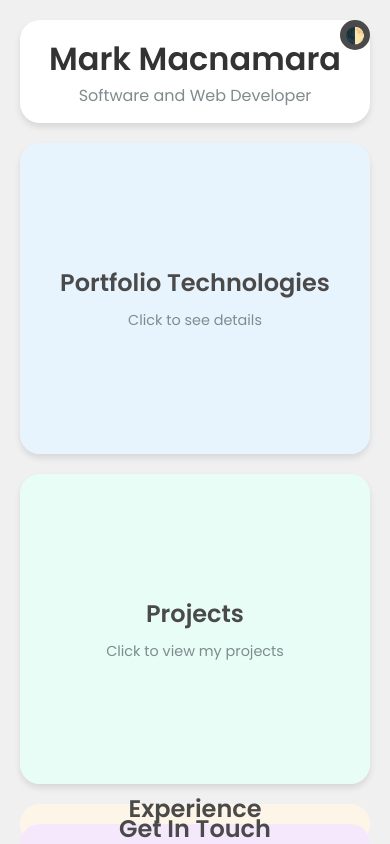
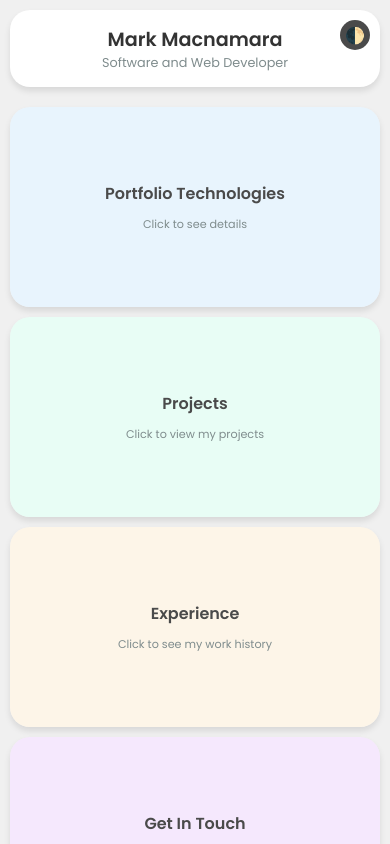
Before and after one commit to maakmacc/maakmacc.github.io, a plain HTML site: page index.html in a window 390 px wide. Drawn offline with Linux system fonts and the light colour scheme.

Commit message:
Update index.html

```diff
--- a/index.html
+++ b/index.html
@@ -237,6 +237,59 @@
         @media (max-width: 768px) {
             .content {
                 grid-template-columns: 1fr;
+                grid-template-rows: repeat(4, minmax(200px, auto));
+                gap: 15px;
+            }
+
+            .card {
+                height: auto;
+                min-height: 200px;
+            }
+
+            .card h2 {
+                font-size: 1.2rem;
+            }
+
+            .card p {
+                font-size: 0.8rem;
+            }
+
+            .header h1 {
+                font-size: 1.5rem;
+            }
+
+            .header p {
+                font-size: 0.9rem;
+            }
+        }
+
+        @media (max-width: 480px) {
+            .container {
+                padding: 10px;
+            }
+
+            .content {
+                gap: 10px;
+            }
+
+            .card {
+                min-height: 150px;
+            }
+
+            .card h2 {
+                font-size: 1rem;
+            }
+
+            .card p {
+                font-size: 0.7rem;
+            }
+
+            .header h1 {
+                font-size: 1.2rem;
+            }
+
+            .header p {
+                font-size: 0.8rem;
             }
         }
     </style>
```
Lines whose indentation alone changed are shown as unchanged.
